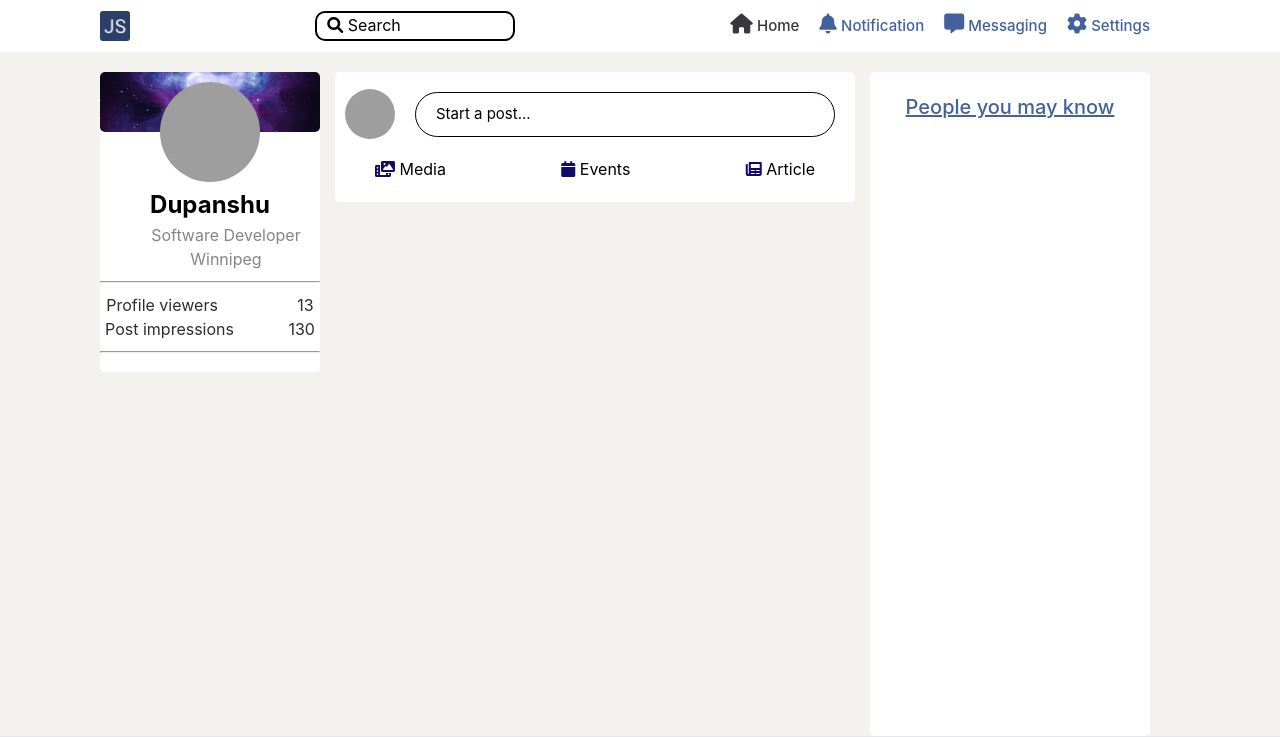
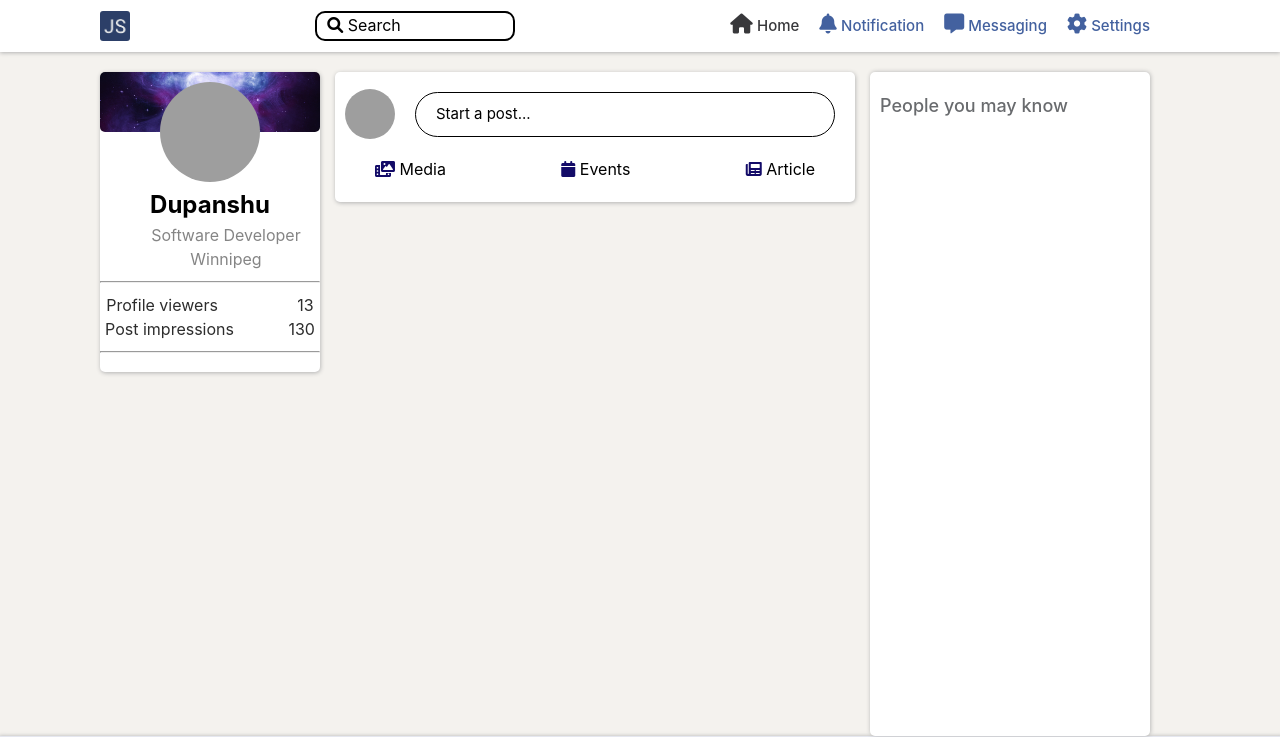
Before and after one commit to Dupanshu/job-sphere, a website with bundled scripts: page home.html in a window 1280 px wide. Shown: the top 737 px of the page. Built offline with nearby package versions, Linux system fonts and the light colour scheme; no server answers; grey boxes are pictures that could not be loaded; a web font is replaced by a local one.

Commit message:
last commit

```diff
--- a/assets/css/home.css
+++ b/assets/css/home.css
@@ -25,6 +25,7 @@ header {
   background-color: #fff;
   min-width: 100%;
   height: 52px;
+  box-shadow: 0px 0.5px 4px 0 #b2b2b2;
 }
 
 /* logo */
@@ -75,7 +76,7 @@ nav ul li i {
   cursor: pointer;
 }
 
-nav ul li i:hover, nav ul li:hover {
+nav ul li i:hover/* , nav ul li:hover */ {
   color: var(--hover-color);
 }
 
@@ -90,6 +91,7 @@ nav ul li i:hover, nav ul li:hover {
   width: 220px;
   border-radius: 5px;
   background-color: var(--grey-login);
+  box-shadow: 0.5px 1px 4px 0 #b2b2b2;
 }
 
 .clm1-bg {
@@ -145,6 +147,7 @@ nav ul li i:hover, nav ul li:hover {
   width: 520px;
   background-color: var(--grey-login);
   border-radius: 5px;
+  box-shadow: 0.5px 1px 4px 0 #b2b2b2;
 }
 
 .clm2-img {
@@ -178,9 +181,12 @@ input::placeholder {
   padding: 10px 30px;
 }
 
+.media div {
+  cursor: pointer;
+}
+
 .media i {
   color: var(--logo-color-2);
-  cursor: pointer;
 }
 
 /* main column 3 */
@@ -191,14 +197,17 @@ input::placeholder {
   background-color: var(--grey-login);
   border-radius: 5px;
   overflow: scroll;
+  box-shadow: 0.5px 0px 4px 0 #b2b2b2;
 }
 
 .column3 p {
-  font-size: 20px;
+  text-align: left;
+  margin: 0px 10px;
+  font-size: 18px;
   font-weight: 500;
   padding: 20px 0px;
-  text-decoration: underline;
-  color: var(--logo-color);
+  /* text-decoration: underline; */
+  color: #696B6E;
 }
 
 .users {
@@ -232,6 +241,7 @@ input::placeholder {
   background-color: var(--app-background-white);
   text-align: center;
   height: 45px;
+  box-shadow: 0.5px 2px 4px 2px #b2b2b2;
 }
 
 .box {
--- a/assets/css/ultils/utils.css
+++ b/assets/css/ultils/utils.css
@@ -45,13 +45,14 @@ button {
     border-radius: 5px;
     cursor: pointer;
     align-items: center;
+    box-shadow: 5px 10px 10px 0 #b2b2b2;
 }
-/* line break btwn elements */
 
 button + button {
     margin-left: 10px;
 }
 
+/* line break btwn elements */
 hr {
     margin: 10px 0;
 }
```
